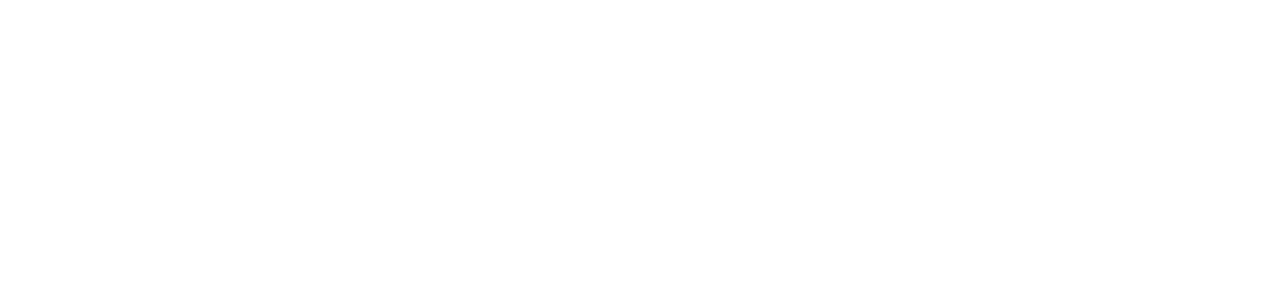
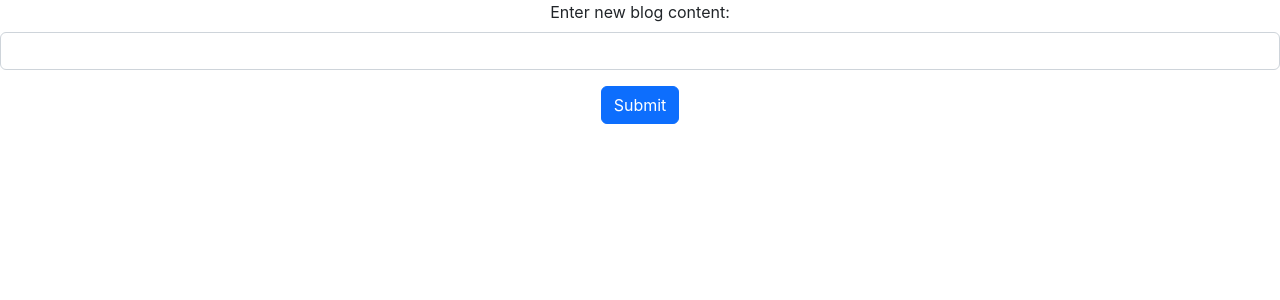
Before and after one commit to Abhinav5050649/DiaryApp, a React (Create React App) app in the folder client/: page /updpage/upform in a window 1280 px wide. Before the commit this address had no page. Shown: the top 300 px of the page. Built offline with nearby package versions, Linux system fonts and the light colour scheme.

Commit message:
Changes to client folder and work on update part

```diff
--- a/client/src/App.js
+++ b/client/src/App.js
@@ -4,6 +4,7 @@ import { Formpage } from './pages/formpage';
 import { Delpage } from './pages/delpage';
 import { UpPage } from './pages/updPage';
 import {Route, Routes} from 'react-router-dom';
+import {UpForm} from './components/upForm';
 
 function App() {
   return (
@@ -13,6 +14,7 @@ function App() {
             <Route path='/formpage' element={<Formpage/>}></Route>
             <Route path='/delpage' element={<Delpage/>}></Route>
             <Route path='/updpage' element={<UpPage/>}></Route>
+            <Route path='/updpage/upform' element={<UpForm/>}></Route>
         </Routes>
     </div>
   );
--- a/client/src/components/upForm.js
+++ b/client/src/components/upForm.js
@@ -2,21 +2,17 @@ import React, { useState } from 'react';
 import axios from 'axios';
 import { useNavigate } from 'react-router-dom';
 
-export const UpForm = ({blogContent, id}) => {
-
-    const [val, setVal] = useState(blogContent, [])
+export const UpForm = (obj) => {
 
     const navigate = useNavigate();
-    const handleSubmit = async(id) => {
+    const handleSubmit = (e) => {
         // e.preventDefault();
-        axios.put(`/api/blogs/pt/${id}`, {
-            blogContent: val
-        })
-        .then((response) => {
-            console.log(response);
-        }, (error) => {
-            console.log(error);
-        });
+        axios.put(`/api/blogs/pt/${obj._id}`, obj)
+            .then((response) => {
+                console.log(response);
+            }, (error) => {
+                console.log(error);
+            });
 
         navigate("/");
     }
@@ -26,7 +22,7 @@ export const UpForm = ({blogContent, id}) => {
                 <form onSubmit={handleSubmit} method="put">
                     <div className="form-group">
                         <label>Enter new blog content: </label>
-                        <input type="text" className="form-control" onChange={(e) => setVal(e.target.value)} id="textFormControlInput1" placeholder={val} required={true}></input>
+                        <input type="text" className="form-control" onChange={(e) => {obj.blogContent = (e.target.value)}} id="textFormControlInput1" placeholder={obj.blogContent} required={true}></input>
                     </div>
 
                     <button type="submit" className="btn btn-primary" onSubmit={handleSubmit}>Submit</button>
--- a/client/src/pages/updPage.js
+++ b/client/src/pages/updPage.js
@@ -1,5 +1,5 @@
 import React, { useState } from "react";
-import  { useNavigate }  from "react-router-dom";
+//import  { useNavigate }  from "react-router-dom";
 import { Navbar } from "../components/NavBar";
 import axios from "axios";
 import { UpForm } from '../components/upForm';
@@ -7,7 +7,7 @@ import { UpForm } from '../components/upForm';
 //make changes here to make page responsive
 export const UpPage = () => {
     const [data, setData] = useState([])
-    const navigate = useNavigate();
+    //const navigate = useNavigate();
 
     React.useEffect(() => {
         const getData = async() => {
@@ -17,48 +17,11 @@ export const UpPage = () => {
             getData()
     }, [])
 
-    // const handleClickBasedUpdate = (item) => {
-
-    //     axios
-    //         .put(`/api/blogs/pt/${item._id}`, item.blogContent)
-    //         .then((res) => {
-    //             if (res.data)
-    //             {
-    //                 navigate("/");
-    //             }
-    //         })
-    //         .catch((err) => console.log(err));
+    // const handleUpdate = (item) => {
+    //     return(
+    //             <UpForm obj={item}/>
+    //     )
     // }
-
-    const handleUpdate = (item) => {
-        // return(
-        //     <>
-        //         <div class="modal" tabindex="-1">
-        //             <div class="modal-dialog">
-        //                 <div class="modal-content">
-        //                 <div class="modal-header">
-        //                     <h5 class="modal-title">Update Component</h5>
-        //                     <button type="button" class="close" data-dismiss="modal" aria-label="Close">
-        //                     <span aria-hidden="true">&times;</span>
-        //                     </button>
-        //                 </div>
-        //                 <div class="modal-body">
-        //                     <input type="text" className="form-control" value={item.blogContent} onChange={(e) => item.blogContent = e.target.value} placeholder="Enter Blog Content: " required={true}></input>
-        //                 </div>
-        //                 <div class="modal-footer">
-        //                     <button type="button" class="btn btn-secondary" data-dismiss="modal" onClick={() => handleClickBasedUpdate(item)}>Close</button>
-        //                     <button type="button" class="btn btn-primary">Save changes</button>
-        //                 </div>
-        //                 </div>
-        //             </div>
-        //         </div>
-        //     </>
-        // )
-        return(
-            <UpForm blogContent={item.blogContent} id={item._id}/>
-        )
-
-    }
 
     return(
         <>
@@ -69,8 +32,7 @@ export const UpPage = () => {
                     {data && data.length > 0 ? (
                         data.map((item) => {
                             return (
-                                <li key={item._id} className="list-group-item" onClick={() => handleUpdate(item)}>
-                                    <label>{item.blogDate}</label>
+                                <li key={item._id} className="list-group-item" onClick={() => {return(<UpForm obj={item}/>)}}>
                                     <p>{item.blogContent}</p>
                                 </li>
                             );
```
